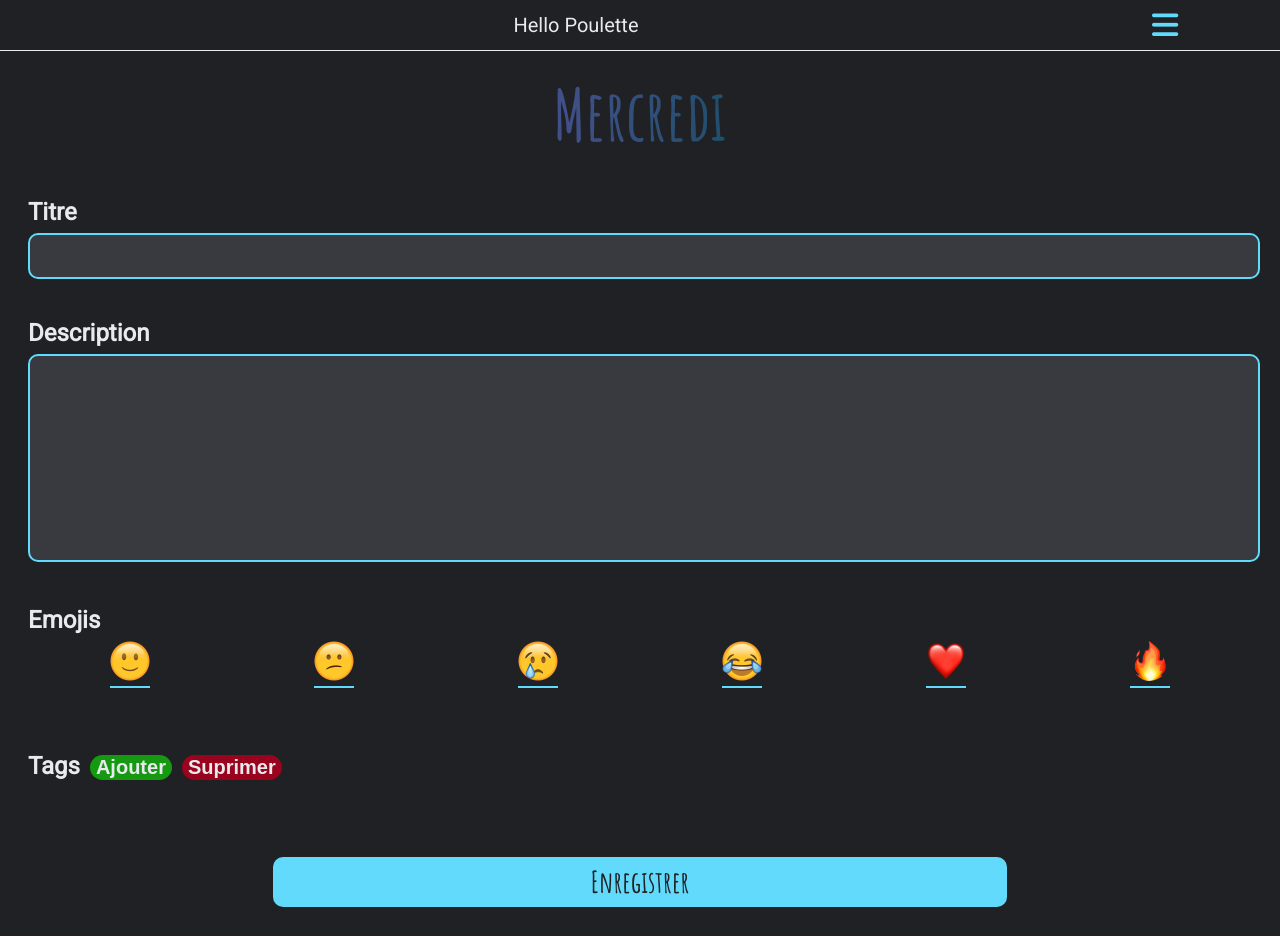
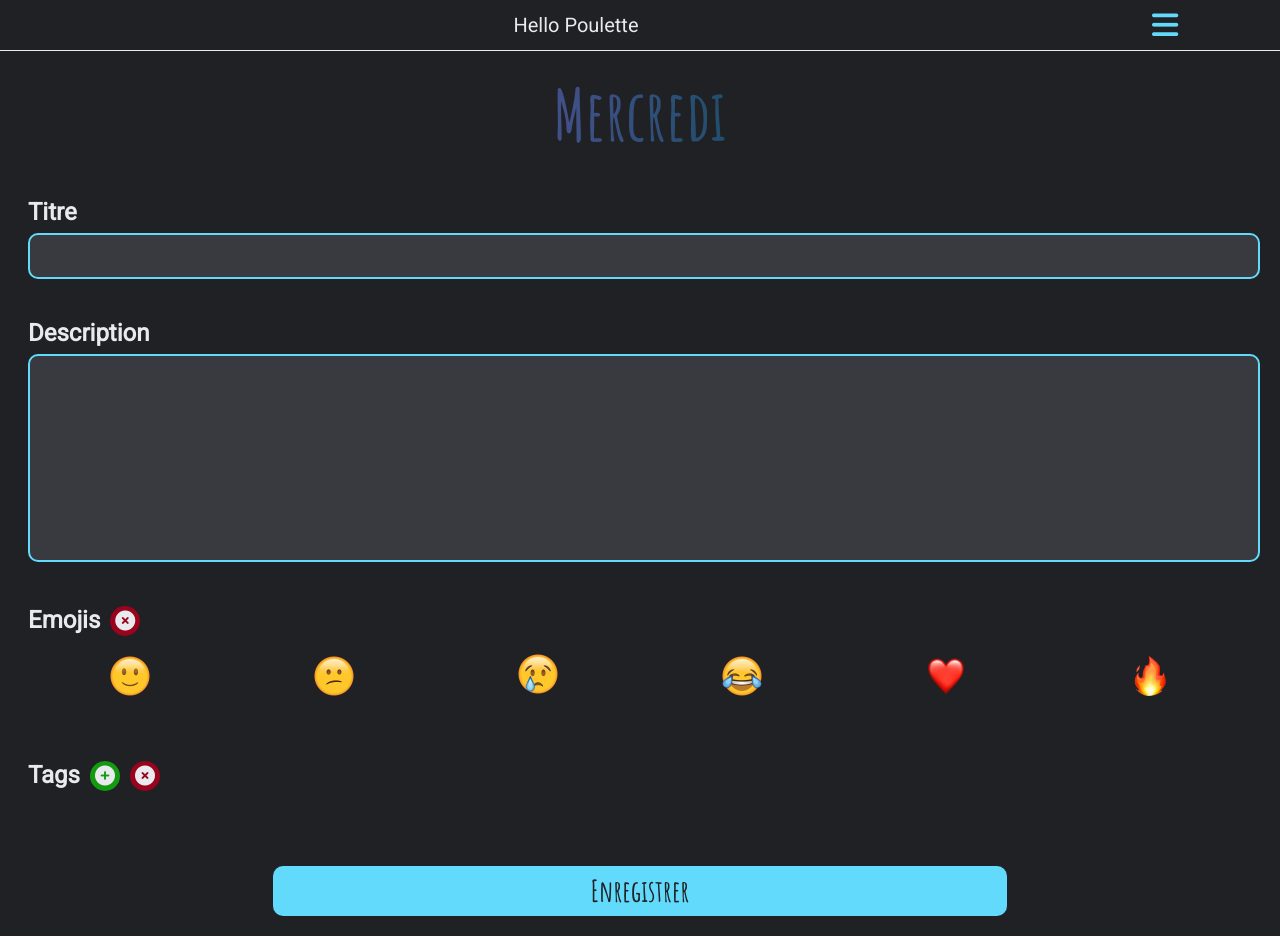
Before and after one commit to Salim-camara/box-memory, a React (Create React App) app in the folder front-end/: page /accueil in a window 1280 px wide. Built offline with nearby package versions, Linux system fonts and the light colour scheme.

Commit message:
Ajout des emojis

```diff
--- a/front-end/src/HOME/Pages/accueil.js
+++ b/front-end/src/HOME/Pages/accueil.js
@@ -72,6 +72,25 @@ const Accueil = () => {
 
     }
 
+    // Emojis
+    const [emoji, setEmoji] = useState(null);
+
+    const handleEmojiDelete = () => {
+        const radioButtons = document.querySelectorAll(`input[type="radio"]`);
+
+        radioButtons.forEach((element) => {
+            element.checked = false;
+            setEmoji(null);
+        })
+    }
+
+    const handleSubmit = (e) => {
+
+        e.preventDefault();
+        console.log(emoji);
+
+    }
+
 
     return(
 
@@ -81,13 +100,13 @@ const Accueil = () => {
                 <Sidebar />
             </div>
 
-
             <Tags />
 
+
+            {/* bloc INPUTS */}
             <div className="accueil__top">
                 <div className="accueil__top--text">
                     Hello Poulette
-                    {/* <span className="contenttext">Hello Poulette</span> */}
                 </div>
                 <div className="accueil__top--side" onClick={ handleSide }> <i class="fas fa-bars burger-icon"></i> </div>
             </div>
@@ -96,7 +115,7 @@ const Accueil = () => {
 
                 <h1 className="day">Mercredi</h1>
 
-                <form className="form_accueil">
+                <form className="form_accueil" onSubmit={ handleSubmit }>
 
                     <div className="form_accueil__text">
 
@@ -108,53 +127,57 @@ const Accueil = () => {
 
                     </div>
 
-                    <h2 className="h2--emoji">Emojis</h2>
+
+                    {/* Bloc EMOJI */}
+                    <div className="emoji--title">
+                        <h2 className="h2--emoji">Emojis</h2>
+                        <button className="emoji--button" onClick={ handleEmojiDelete }> <i class="fas fa-times-circle"></i></button>
+                    </div>
                     <div className="form_accueil__emoji">
 
-                        <input type="radio" id="smile" className="emoji--inp"></input>
+                        <input type="radio" value="smile" id="smile" className="emoji--inp" name="emoji" onChange={ (e) => setEmoji( e.target.value) }></input>
                         <label for="smile">
                             <img src={ smile } className="emoji"/>
                         </label>
 
-                        <input type="radio" id="bad" className="emoji--inp"></input>
+                        <input type="radio" value="bad" id="bad" className="emoji--inp" name="emoji" onChange={ (e) => setEmoji( e.target.value) }></input>
                         <label for="bad">
                             <img src={ bad } className="emoji"/>
                         </label>
 
-                        <input type="radio" id="pleurs" className="emoji--inp"></input>
+                        <input type="radio" value="pleurs" id="pleurs" className="emoji--inp" name="emoji" onChange={ (e) => setEmoji( e.target.value) }></input>
                         <label for="pleurs">
                             <span className="bgc-img">
                                 <img src={ pleurs } className="emoji"/>
                             </span>
                         </label>
 
-                        <input type="radio" id="mdr" className="emoji--inp"></input>
+                        <input type="radio" value="mdr" id="mdr" className="emoji--inp" name="emoji" onChange={ (e) => setEmoji( e.target.value) }></input>
                         <label for="mdr">
                             <img src={ mdr } className="emoji"/>
                         </label>
 
-                        <input type="radio" id="heart" className="emoji--inp"></input>
+                        <input type="radio" value="heart" id="heart" className="emoji--inp" name="emoji" onChange={ (e) => setEmoji( e.target.value) }></input>
                         <label for="heart">
                             <img src={ heart } className="emoji"/>
                         </label>
 
-                        <input type="radio" id="fire" className="emoji--inp"></input>
+                        <input type="radio" value="fire" id="fire" className="emoji--inp" name="emoji" onChange={ (e) => setEmoji( e.target.value) }></input>
                         <label for="fire">
                             <img src={ fire } className="emoji"/>
                         </label>
 
                     </div>
 
+
+                    {/* bloc TAGS */}
                     <div className="form_accueil__tag">
                         <h2 className="form_accueil__tag--title h2--tag">Tags</h2>
-                        <button className="form_accueil__tag--button" onClick={ handleTags }>Ajouter</button>
-                        <button className="form_accueil__tag--button--delete" onClick={ handleTagsDelete }>Suprimer</button>
+                        <button className="form_accueil__tag--button" onClick={ handleTags }> <i class="fas fa-plus-circle"></i> </button>
+                        <button className="form_accueil__tag--button--delete" onClick={ handleTagsDelete }> <i class="fas fa-times-circle"></i></button>
                     </div>
 
-                    <div className="container-bubles">
-
-
-                    </div>
+                    <div className="container-bubles"></div>
 
 
                     <div className="button-container">
--- a/front-end/src/STYLES/HOME/Pages/accueil.scss
+++ b/front-end/src/STYLES/HOME/Pages/accueil.scss
@@ -73,6 +73,7 @@
         @include dsf(space-around);
         width: 100%;
         margin-bottom: 40px;
+        margin-top: 10px;
 
     }
 
@@ -89,13 +90,41 @@
 .emoji {
     width: 40px;
     height: 40px;
-    border-bottom: 2px solid $secondary-color;
-
-    padding-bottom: 5px;
+    // padding-bottom: 5px;
 
     &--inp {
         display: none;
     }
+}
+
+.emoji--title {
+    @include dsf(flex-start, baseline);
+}
+
+.emoji--button {
+    @include dsf(center, center);
+    height: 30px;
+    width: 30px;
+    color: $primary-color;
+    border-radius: 50%;
+    font-size: 20px;
+    background-color: $red;
+    border: none;
+}
+
+input[type="radio"]:checked + label {
+    // border-bottom: 2px solid $secondary-color;
+    background-color: $secondary-color;
+
+}
+
+label {
+    @include dsf(center, center);
+    padding: 5px;
+    height: 40px;
+    width: 40px;
+    background-color: transparent;
+    border-radius: 50%;
 }
 
 .form_accueil__tag {
@@ -109,18 +138,24 @@
 
     &--button {
 
+        @include dsf(center, center);
         font-size: 20px;
         font-weight: bold;
+        width: 30px;
+        height: 30px;
         color: $primary-color;
         background-color: $green;
         border: none;
-        border-radius: 50px;
+        border-radius: 50%;
         margin-right: 10px;
 
         &--delete {
 
+            @include dsf(center, center);
             font-size: 20px;
             font-weight: bold;
+            width: 30px;
+            height: 30px;
             color: $primary-color;
             background-color: $red;
             border: none;
@@ -143,6 +178,7 @@
     &--emoji {
         margin-top: 40px;
         margin-bottom: 7px;
+        margin-right: 10px;
     }
 
     &--tag {
```
